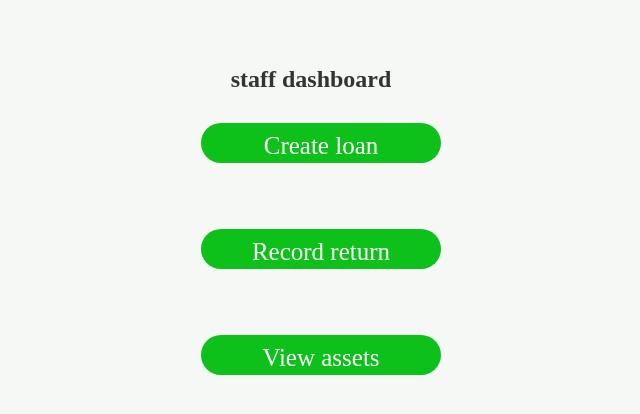
After one commit to TechMaster2099/asset_tracking_system, a PHP site: page /staff_dashboard.php in a window 1280 px wide. The commit adds this page. Shown: the top 414 px of the page, without its empty margins (329-969 px from the left). Run offline with PHP 8.4, Linux system fonts and the light colour scheme.

Commit message:
modification

```diff
--- a/admin_dashboard.php
+++ b/admin_dashboard.php
@@ -7,7 +7,7 @@
     <meta charset="UTF-8">
     <meta name="viewport" content="width=device-width, initial-scale=1.0">
     <link rel="stylesheet" href="style.css">
-    <title>admin</title>
+    <title>admin dashboard</title>
 </head>
 <body>
     <h2>Admin dashboard</h2>
--- /dev/null
+++ b/staff_dashboard.php
@@ -0,0 +1,27 @@
+<?php
+
+?>
+
+<!DOCTYPE html>
+<html lang="en">
+<head>
+    <meta charset="UTF-8">
+    <meta name="viewport" content="width=device-width, initial-scale=1.0">
+    <link rel="stylesheet" href="style.css">
+    <title>Staff dashboard</title>
+</head>
+<body>
+    <h2>staff dashboard</h2>
+<div class="staff_links">
+    <a href="create_loans.php">Create loan</a>
+</div>
+    <br><br>
+<div class="staff_links">
+    <a href="record_return.php">Record return</a>
+</div>
+    <br><br>
+<div class="staff_links">
+    <a href="view_assets.php">View assets</a>
+</div>
+</body>
+</html>
--- a/style.css
+++ b/style.css
@@ -76,3 +76,19 @@ h2{
     text-decoration: none;
     font-size: 25px;
 }
+
+.staff_links{
+    background-color: #0ec11a;
+    width: 240px;
+    font-size: 35px;
+    text-align: center;
+    margin-left: 530px;
+    margin-top: 30px;
+    border-radius: 32px;
+}
+
+.staff_links a{
+    color: #fff;
+    text-decoration: none;
+    font-size: 25px;
+}
```
